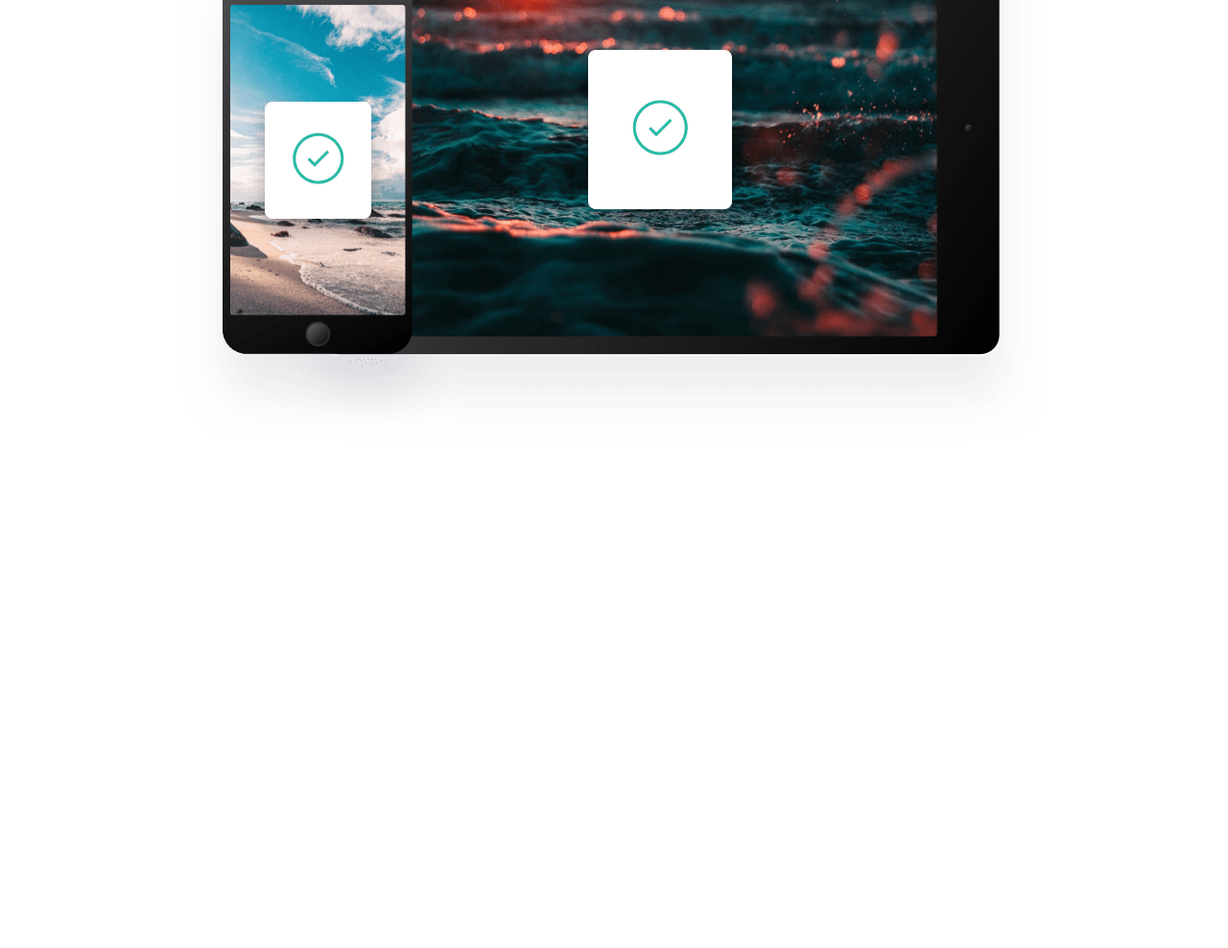
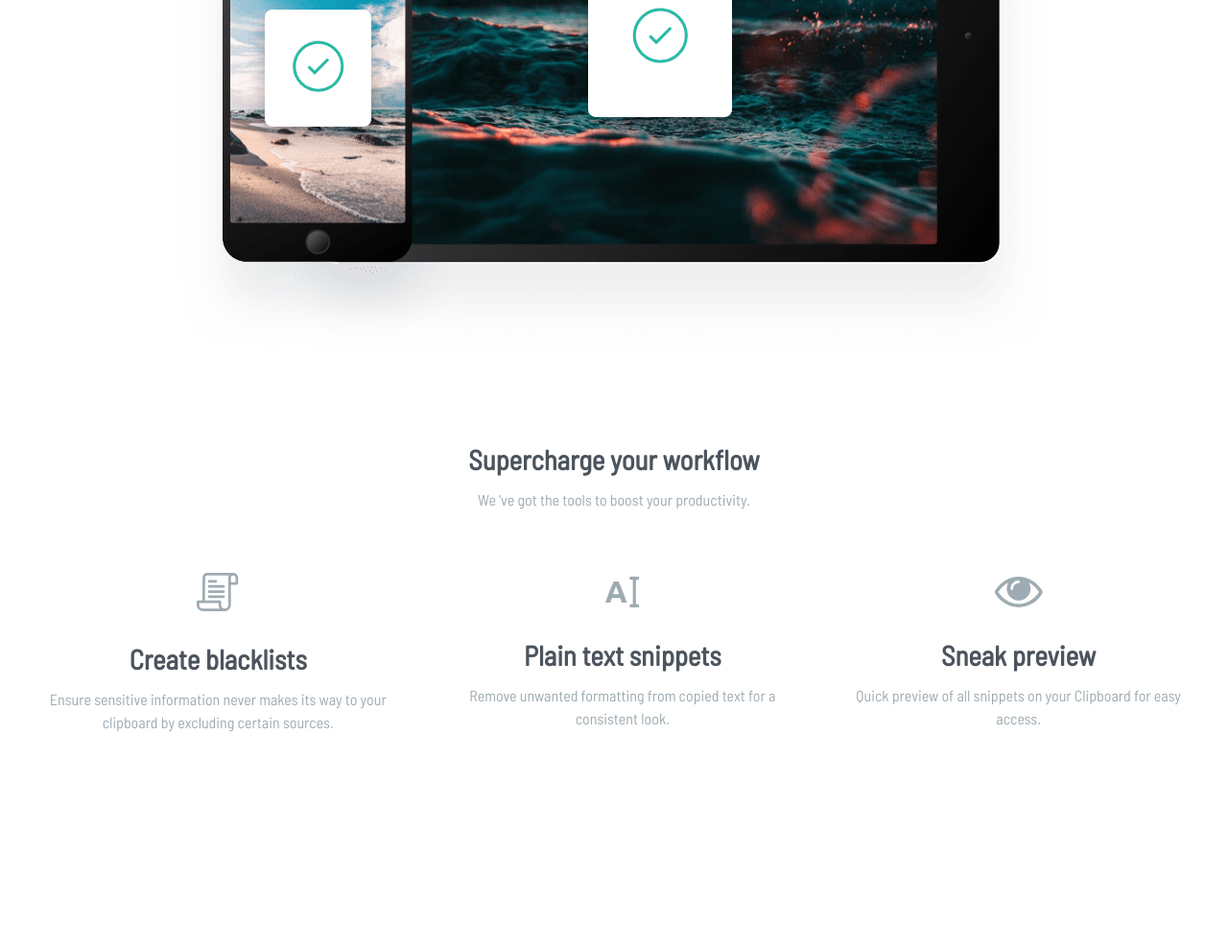
Before and after one commit to merhanmostafa47/Clipboard-landing-page, a plain HTML site: page index.html in a window 1280 px wide. Shown: the part 1812-2800 px from the top of the page at 96% size. Before the commit the page ends 2353 px from the top, so only its background shows below. Drawn offline with Linux system fonts and the light colour scheme.

Commit message:
Add supercharge workflow section

```diff
--- a/css/style.css
+++ b/css/style.css
@@ -26,6 +26,32 @@
     font-family: 'Regular Bai Jamjuree';
 }
 
+*::first-letter {
+    text-transform: capitalize;
+}
+
+*::selection {
+    background: var(--strong-cyan);
+    color: var(--white);
+}
+
+::-webkit-scrollbar {
+    inline-size: 8px;
+}
+
+::-webkit-scrollbar-track {
+    background: #f1f1f1;
+}
+
+::-webkit-scrollbar-thumb {
+    background: var(--strong-cyan);
+    border-radius: 10px;
+}
+
+::-webkit-scrollbar-thumb:hover {
+    background: var(--light-blue);
+}
+
 a {
     text-decoration: none;
 }
@@ -42,10 +68,9 @@ ul {
 
 .container {
     inline-size: 100%;
-    margin-left: auto;
-    margin-right: auto;
-    min-height: 80vh;
-    padding-block: 5rem;
+    margin-inline: auto;
+    min-block-size: 80vh;
+    padding-block: 3rem;
     padding-inline: 1.25rem;
 }
 
@@ -72,8 +97,12 @@ ul {
 
 /* media */
 @media (max-width: 37.5em) {
+    .container {
+        min-block-size: 50vh;
+    }
+
     .heading__title {
-        font-size: 1.6em;
+        font-size: 1.6rem;
     }
 
     .heading__subtitle {
@@ -103,7 +132,8 @@ ul {
 }
 
 .logo {
-    margin-bottom: 3.125rem;
+    margin-block-start: 5rem;
+    margin-block-end: 3.125rem;
 }
 
 .landing-section .heading__title {
@@ -223,11 +253,40 @@ ul {
 
 
 /* Start clipboard acess */
-.clipboard-access img{
+.clipboard-access img {
     max-inline-size: 100%;
     block-size: auto;
     object-fit: contain;
 }
+
 /* End clipboard acess */
 
+
+/* Start supercharge workflow */
+.supercharge-workflow__container {
+    gap: 1rem;
+}
+
+.supercharge-workflow__box {
+    min-inline-size: 32%;
+    flex-direction: column;
+    flex-wrap: wrap;
+}
+
+.supercharge-workflow__box img {
+    margin-block-end: 2rem;
+}
+
+.supercharge-workflow__box .heading__subtitle {
+    inline-size: 90%;
+}
+
+@media (max-width: 48em) {
+    .supercharge-workflow__container {
+        flex-direction: column;
+    }
+}
+
+/* End supercharge workflow */
+
 /* End main */
--- a/index.html
+++ b/index.html
@@ -1,22 +1,12 @@
 <!DOCTYPE html>
 <html lang="en">
+
 <head>
   <meta charset="UTF-8" />
   <meta name="viewport" content="width=device-width, initial-scale=1.0" />
-    <meta
-      name="keywords"
-      content="HTML, CSS, Frontend, Frontend Mentor, Clipboard landing page"
-    />
-    <meta
-      name="description"
-      content="This is a solution to the [Clipboard landing page] challenge on Frontend Mentor"
-    />
-    <link
-      rel="icon"
-      type="image/png"
-      sizes="32x32"
-      href="./images/favicon-32x32.png"
-    />
+  <meta name="keywords" content="HTML, CSS, Frontend, Frontend Mentor, Clipboard landing page" />
+  <meta name="description" content="This is a solution to the [Clipboard landing page] challenge on Frontend Mentor" />
+  <link rel="icon" type="image/png" sizes="32x32" href="./images/favicon-32x32.png" />
   <title>Frontend Mentor | Clipboard landing page</title>
   <link rel="stylesheet" href="css/all.min.css" />
   <link rel="stylesheet" href="css/style.css" />
@@ -39,12 +29,8 @@
         </div>
 
         <div class="download flex-center">
-            <a href="#" class="download-btn download-btn--ios"
-              >Download for iOS</a
-            >
-            <a href="#" class="download-btn download-btn--mac"
-              >Download for Mac</a
-            >
+          <a href="#" class="download-btn download-btn--ios">Download for iOS</a>
+          <a href="#" class="download-btn download-btn--mac">Download for Mac</a>
         </div>
       </div>
     </section>
@@ -111,6 +97,50 @@
       </div>
     </section>
     <!-- End clipboard acess -->
+
+    <!-- Start supercharge workflow -->
+    <section class="supercharge-workflow">
+      <div class="container">
+        <div class="heading">
+          <h2 class="heading__title">supercharge your workflow</h2>
+          <p class="heading__subtitle">
+            We 've got the tools to boost your productivity.
+          </p>
+        </div>
+        <div class="supercharge-workflow__container flex-center">
+          <div class="supercharge-workflow__box flex-center">
+            <img src="/images/icon-blacklist.svg" alt="">
+            <div class="heading">
+              <h3 class="heading__title">create blacklists</h3>
+              <p class="heading__subtitle">
+                Ensure sensitive information never makes its way to your clipboard by excluding certain sources.
+              </p>
+            </div>
+          </div>
+          <div class="supercharge-workflow__box flex-center">
+            <img src="/images/icon-text.svg" alt="">
+            <div class="heading">
+              <h3 class="heading__title"> Plain text snippets</h3>
+              <p class="heading__subtitle">
+                Remove unwanted formatting from copied text for a consistent look.
+              </p>
+            </div>
+          </div>
+          <div class="supercharge-workflow__box flex-center">
+            <img src="/images/icon-preview.svg" alt="">
+            <div class="heading">
+              <h3 class="heading__title"> Sneak preview</h3>
+              <p class="heading__subtitle">
+                Quick preview of all snippets on your Clipboard for easy access.
+              </p>
+            </div>
+          </div>
+        </div>
+      </div>
+    </section>
+    <!-- End supercharge workflow -->
+
   </main>
 </body>
+
 </html>
```
Lines whose indentation alone changed are shown as unchanged.
